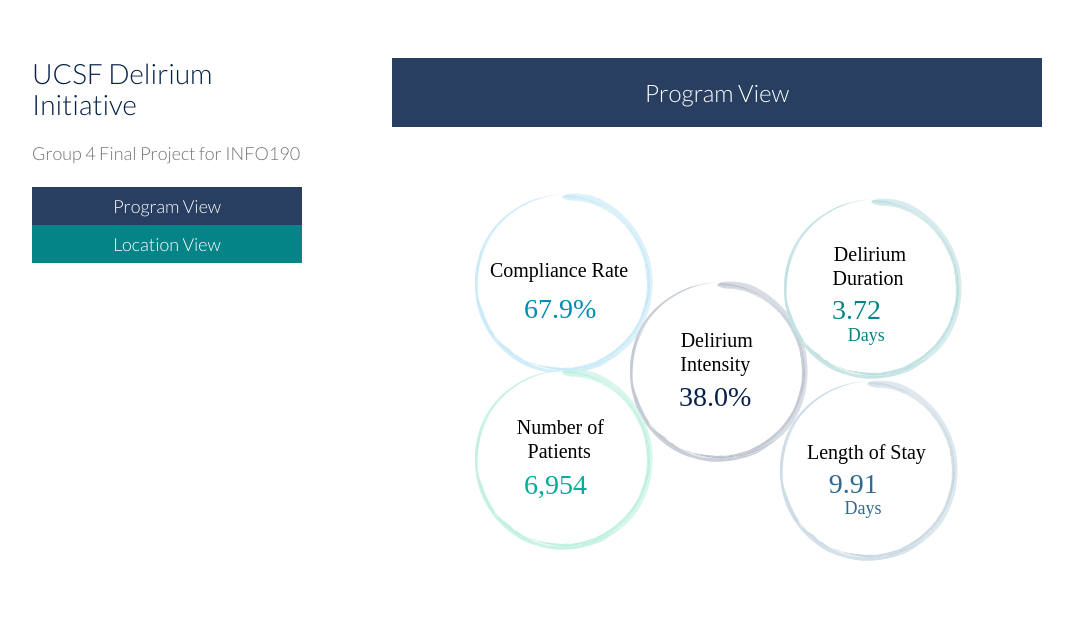
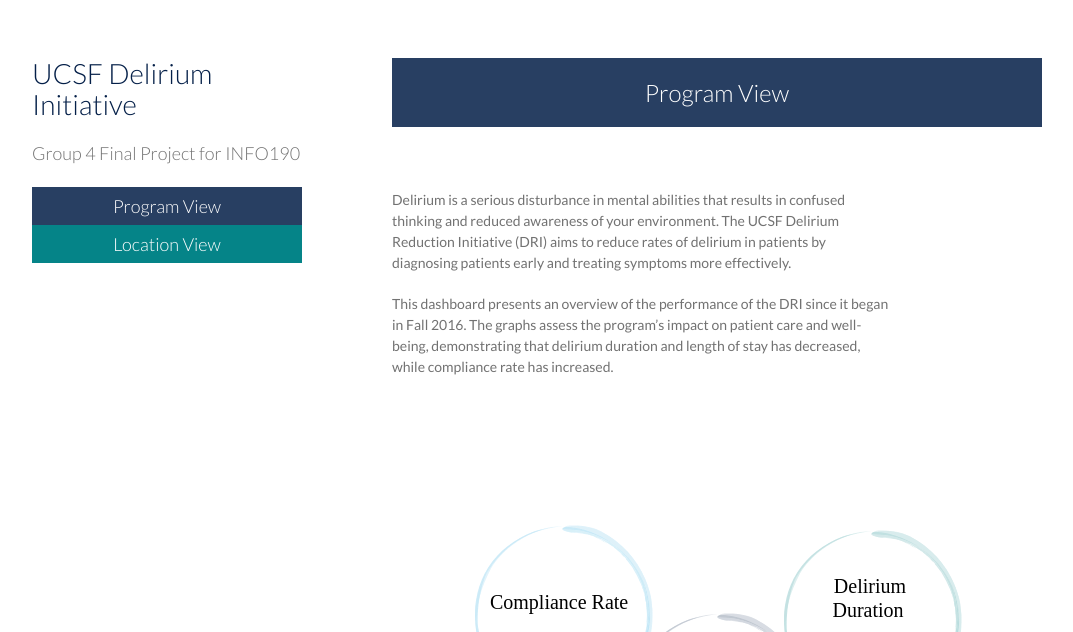
Before and after one commit to uadjet/DataViz4Delirium, a Jekyll site: the page built from index.md, in a window 1280 px wide and 1400 px high. Shown: the top 632 px of the window, without its empty margins (178-1251 px from the left). Built offline with Jekyll 4.4.1, drawn with Linux system fonts in a browser that asks for light colours; a script that is not in the unit is left out; some of the changed text lies outside the part shown; grey boxes are pictures that could not be loaded.

```diff
--- a/index.md
+++ b/index.md
@@ -4,13 +4,32 @@ title: Program Overview
 ---
 {% include header_Program.html %}
 
+<br> <br>
+
+Delirium is a serious disturbance in mental abilities that results in confused thinking and reduced awareness of your environment.  The UCSF Delirium Reduction Initiative (DRI) aims to reduce rates of delirium in patients by diagnosing patients early and treating symptoms more effectively.
+
+This dashboard presents an overview of the performance of the DRI since it began in Fall 2016.  The graphs assess the program’s impact on patient care and well-being, demonstrating that delirium duration and length of stay has decreased, while compliance rate has increased.
+
+<br><br>
+
 {% include program/stats.html %}
+These are the initiatives’ key metrics in July 2017.
+
+<br><br>
+
+These graphs shows the average delirium duration (the number of days a patient spent delirious) over all patients and the average length of stay over all patients from the start of the program in 2016 to the current data in 2017.
 
 {% include program/Program_Trends.html %}
 
+
+
 <br><br>
 
+This graph displays the change in percentage of patients’ discharge outcomes between 2016 and 2017.
 {% include program/Patient_Outcomes.html %}
+The  most drastic changes are the 24.71% decrease in patients who went against medical advice between 2016 and 2017 and the 6.66% increase in patients who were released to a secondary care facility between 2016 and 2017.
 
+<br><br>
 
+The rates of compliance for AWOL and NuDESC are calculated since the start of the program as well as in just 2017.
 {% include program/comp.html %}
```
Also changed, not shown: _posts/2017-11-06-Location.md (+10 -1 lines).
